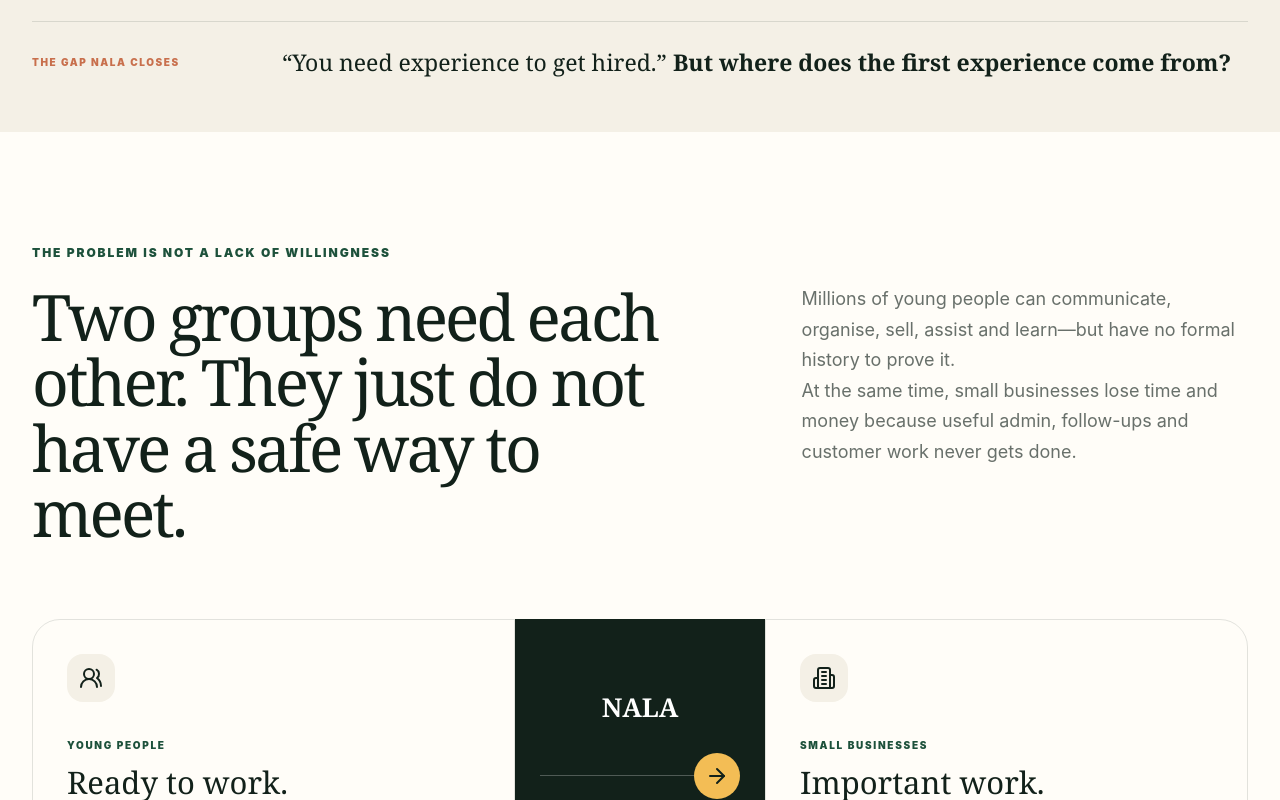
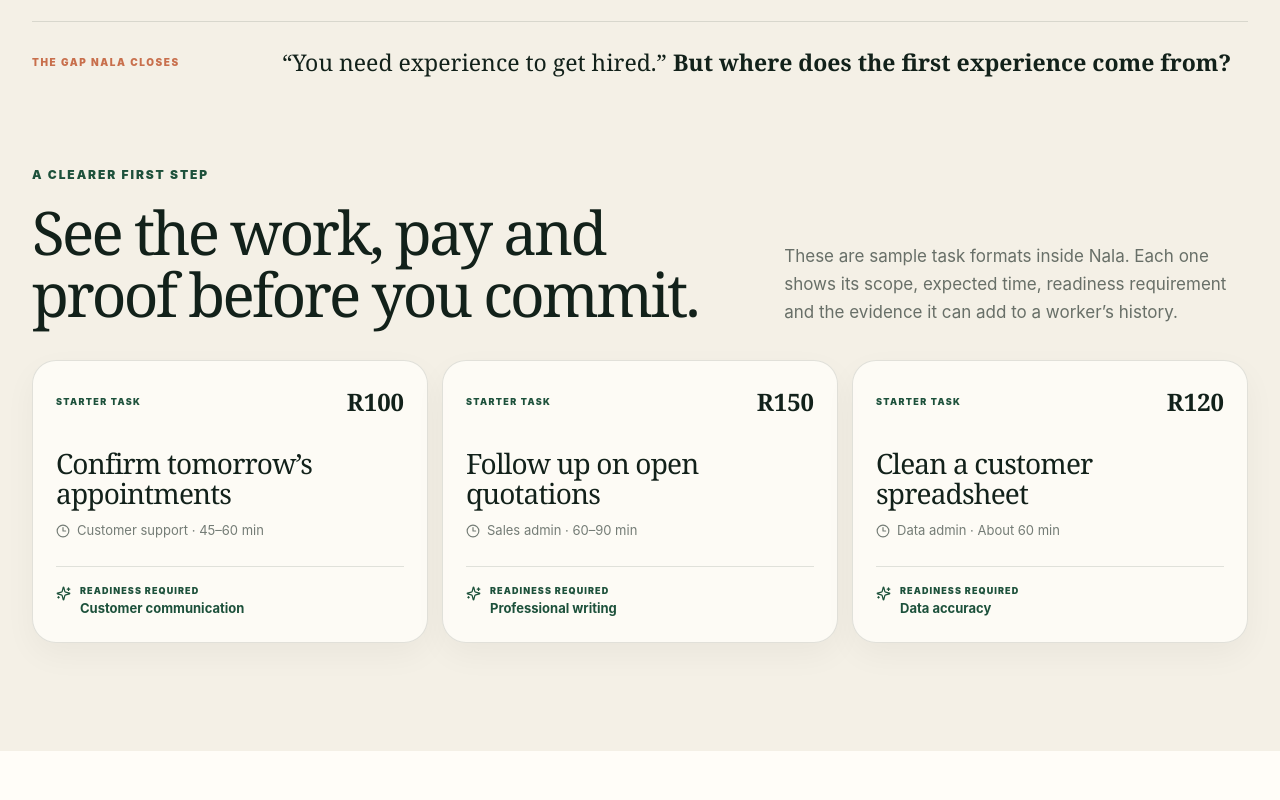
Before and after one commit to Buttercode-systems/Nala, a Next.js app: page / in a window 1280 px wide. Shown: the part 940-1740 px from the top of the page. Built offline with nearby package versions, Linux system fonts and the light colour scheme.

Commit message:
Refine restored Nala landing with concrete product proof
Add compact starter-task proof, a real readiness simulation sample, stronger passport evidence, simplified mobile navigation and isolated hierarchy refinements without changing product workflows.

```diff
--- a/src/app/layout.tsx
+++ b/src/app/layout.tsx
@@ -3,5 +3,6 @@
 import "./hardening.css";
 import "./hero-card-fix.css";
 import "./simulations.css";
+import "./lovable-refinements.css";
 export const metadata: Metadata={title:"Nala — Your first work starts here",description:"Earn your first income, build verified experience, and unlock better opportunities."};
 export default function RootLayout({children}:{children:React.ReactNode}){return <html lang="en"><body>{children}</body></html>}
--- /dev/null
+++ b/src/app/lovable-refinements.css
@@ -0,0 +1,74 @@
+/* Small, isolated refinements inspired by the clarity of the Lovable concept.
+   These styles do not affect Nala product workspaces. */
+
+.starter-preview{padding:34px max(32px,calc((100vw - 1376px)/2)) 108px;background:var(--sand)}
+.starter-preview-heading{display:grid;grid-template-columns:1.1fr .75fr;gap:72px;align-items:end;margin-bottom:34px}
+.starter-preview-heading h2{max-width:760px;margin:18px 0 0;font-family:Georgia,serif;font-size:clamp(40px,4.7vw,66px);font-weight:500;line-height:1.03;letter-spacing:-.045em}
+.starter-preview-heading>p{max-width:520px;margin:0;color:rgba(18,33,26,.62);font-size:17px;line-height:1.65}
+.starter-task-grid{display:grid;grid-template-columns:repeat(3,minmax(0,1fr));gap:14px}
+.starter-task-card{min-width:0;border:1px solid var(--line);border-radius:24px;background:rgba(255,253,248,.82);padding:23px;box-shadow:0 12px 32px rgba(18,33,26,.045)}
+.starter-task-top{display:flex;align-items:center;justify-content:space-between;gap:12px}
+.starter-task-top span{font-size:9px;font-weight:950;letter-spacing:.15em;color:var(--forest)}
+.starter-task-top strong{font-family:Georgia,serif;font-size:24px;color:var(--ink)}
+.starter-task-card h3{margin:28px 0 13px;font-family:Georgia,serif;font-size:28px;font-weight:500;line-height:1.08;letter-spacing:-.03em}
+.starter-task-card>p{display:flex;align-items:center;gap:7px;margin:0;color:rgba(18,33,26,.58);font-size:13px}
+.starter-task-proof{display:grid;grid-template-columns:auto 1fr;gap:2px 9px;margin-top:25px;border-top:1px solid var(--line);padding-top:17px;color:var(--forest)}
+.starter-task-proof svg{grid-row:1/3;margin-top:2px}
+.starter-task-proof span{font-size:9px;font-weight:900;letter-spacing:.12em;text-transform:uppercase}
+.starter-task-proof strong{font-size:13px}
+
+.simulation-proof{display:grid;grid-template-columns:.72fr 1.28fr;gap:48px;align-items:center;margin-top:58px;border:1px solid rgba(255,255,255,.14);border-radius:28px;background:rgba(255,255,255,.045);padding:34px}
+.simulation-proof-copy>span{font-size:9px;font-weight:950;letter-spacing:.16em;color:var(--sun)}
+.simulation-proof-copy h3{margin:16px 0 12px;font-family:Georgia,serif;font-size:34px;font-weight:500;line-height:1.08}
+.simulation-proof-copy p{margin:0;color:rgba(255,255,255,.58);line-height:1.65}
+.simulation-sample{border-radius:22px;background:var(--paper);padding:22px;color:var(--ink)}
+.simulation-sample-head{display:flex;justify-content:space-between;gap:18px;border-bottom:1px solid var(--line);padding-bottom:14px;font-size:11px}
+.simulation-sample-head span{font-weight:900;color:var(--forest)}
+.simulation-sample-head strong{color:rgba(18,33,26,.5)}
+.simulation-sample>p{margin:18px 0;font-family:Georgia,serif;font-size:22px;line-height:1.25}
+.simulation-options{display:grid;gap:8px}
+.simulation-options>div{display:grid;grid-template-columns:27px 1fr auto;gap:9px;align-items:center;border:1px solid var(--line);border-radius:14px;padding:12px;font-size:12px;line-height:1.45}
+.simulation-options>div>span{display:grid;width:27px;height:27px;place-items:center;border-radius:9px;background:var(--sand);font-weight:900}
+.simulation-options .recommended{border-color:rgba(29,81,59,.3);background:#edf5e8}
+.simulation-options .recommended>span{background:var(--leaf);color:var(--forest)}
+.simulation-options .recommended>svg{color:var(--forest)}
+.simulation-coaching{display:flex;gap:11px;margin-top:13px;border-radius:14px;background:var(--deep);padding:14px;color:white}
+.simulation-coaching svg{flex:0 0 auto;color:var(--leaf)}
+.simulation-coaching strong{display:block;font-size:12px}
+.simulation-coaching p{margin:4px 0 0;color:rgba(255,255,255,.62);font-size:11px;line-height:1.5}
+
+.passport-strip-body{min-width:0}
+.passport-strip-body>p{margin:0}
+.passport-evidence-row{display:flex;justify-content:space-between;gap:16px;margin-top:13px;border-top:1px solid rgba(18,33,26,.14);padding-top:11px;font-size:11px}
+.passport-evidence-row span:last-child{white-space:nowrap;font-weight:900;color:var(--forest)}
+
+@media(max-width:900px){
+ .starter-preview-heading,.simulation-proof{grid-template-columns:1fr}
+ .starter-task-grid{grid-template-columns:1fr}
+ .starter-preview-heading{gap:20px}
+ .simulation-proof{gap:28px}
+ .passport-strip{grid-template-columns:1fr}
+ .passport-strip>a{justify-self:start}
+ .nav-links>a:not(.nav-app){display:none}
+ .nav-links{gap:0}
+}
+
+@media(max-width:640px){
+ .starter-preview{padding:22px 18px 74px}
+ .starter-preview-heading h2{font-size:40px}
+ .starter-task-card{padding:20px;border-radius:20px}
+ .starter-task-card h3{font-size:25px}
+ .simulation-proof{margin-top:40px;padding:20px;border-radius:22px}
+ .simulation-proof-copy h3{font-size:29px}
+ .simulation-sample{padding:16px}
+ .simulation-sample-head{display:grid;gap:4px}
+ .simulation-sample>p{font-size:20px}
+ .simulation-options>div{grid-template-columns:27px minmax(0,1fr);font-size:11px}
+ .simulation-options>div>svg{display:none}
+ .passport-evidence-row{display:grid;gap:5px}
+ .passport-evidence-row span:last-child{white-space:normal}
+ .premium-nav{backdrop-filter:none;background:var(--sand)}
+ .nav-inner{height:64px;padding:0 18px}
+ .wordmark{font-size:28px}
+ .nav-app{padding:10px 14px;font-size:13px}
+}
--- a/src/app/page.tsx
+++ b/src/app/page.tsx
@@ -1,5 +1,5 @@
 import Link from "next/link";
-import {ArrowRight, BadgeCheck, BriefcaseBusiness, Building2, Check, ChevronRight, CircleDollarSign, HeartHandshake, ShieldCheck, Sparkles, Star, UsersRound} from "lucide-react";
+import {ArrowRight, BadgeCheck, BriefcaseBusiness, Building2, Check, ChevronRight, Clock3, HeartHandshake, ShieldCheck, Sparkles, Star, UsersRound} from "lucide-react";
 import {Nav} from "@/components/nav";
 
 const workerSteps=[
@@ -7,6 +7,12 @@
   ["02","Practise before real work","Nala gives you a short, guided simulation so you can build confidence and the business can trust that you understand the task."],
   ["03","Complete safe, paid work","You see the scope, payment, deadline and evidence requirements before accepting. Nala guides the process without hiding what is expected."],
   ["04","Turn work into proof","The business verifies your quality, reliability and communication. That evidence grows your work passport and unlocks better opportunities."],
+];
+
+const starterTasks=[
+ {title:"Confirm tomorrow’s appointments",meta:"Customer support · 45–60 min",pay:"R100",proof:"Customer communication"},
+ {title:"Follow up on open quotations",meta:"Sales admin · 60–90 min",pay:"R150",proof:"Professional writing"},
+ {title:"Clean a customer spreadsheet",meta:"Data admin · About 60 min",pay:"R120",proof:"Data accuracy"},
 ];
 
 const businessOutcomes=["Confirm tomorrow’s appointments","Prepare quotation follow-ups","Clean customer spreadsheets","Draft social content","Prepare invoice reminders"];
@@ -32,7 +38,7 @@
      <div className="journey-board reveal-up delay-1" aria-label="Example Nala work journey">
       <div className="journey-topline"><span>THANDI’S FIRST WORK JOURNEY</span><span className="live-pill"><span/>IN PROGRESS</span></div>
       <div className="journey-person">
-       <div className="portrait-mark">TM</div>
+       <div className="portrait-mark" aria-hidden="true"><span>TM</span></div>
        <div><strong>Thandi Mokoena</strong><p>22 · Matric · Strong with people</p></div>
        <div className="journey-score"><Star size={15} fill="currentColor"/> 96%</div>
       </div>
@@ -57,6 +63,11 @@
     <div className="hero-footnote"><span>THE GAP NALA CLOSES</span><p>“You need experience to get hired.” <strong>But where does the first experience come from?</strong></p></div>
    </section>
 
+   <section className="starter-preview" aria-labelledby="starter-preview-title">
+    <div className="starter-preview-heading"><div><span className="section-kicker">A clearer first step</span><h2 id="starter-preview-title">See the work, pay and proof before you commit.</h2></div><p>These are sample task formats inside Nala. Each one shows its scope, expected time, readiness requirement and the evidence it can add to a worker’s history.</p></div>
+    <div className="starter-task-grid">{starterTasks.map(task=><article className="starter-task-card" key={task.title}><div className="starter-task-top"><span>STARTER TASK</span><strong>{task.pay}</strong></div><h3>{task.title}</h3><p><Clock3 size={14}/>{task.meta}</p><div className="starter-task-proof"><Sparkles size={15}/><span>Readiness required</span><strong>{task.proof}</strong></div></article>)}</div>
+   </section>
+
    <section className="problem-section" id="why-nala">
     <div className="section-kicker">The problem is not a lack of willingness</div>
     <div className="problem-grid">
@@ -73,7 +84,8 @@
    <section className="how-section" id="how-it-works">
     <div className="how-heading"><div><span className="section-kicker light">For young people</span><h2>From “no experience” to evidence that speaks for you.</h2></div><p>Nala does not simply send you to another job listing. It helps you create the experience employers keep asking for.</p></div>
     <div className="steps-list">{workerSteps.map(([number,title,body])=><article key={number} className="step-row"><span className="step-number">{number}</span><h3>{title}</h3><p>{body}</p></article>)}</div>
-    <div className="passport-strip"><div><BadgeCheck size={34}/><span>PROOF-OF-WORK PASSPORT</span></div><p>Instead of only saying “I am hardworking,” show verified tasks, quality scores, skills demonstrated and businesses that would hire you again.</p><Link href="/passport">See an example passport <ArrowRight size={17}/></Link></div>
+    <div className="simulation-proof" aria-label="Example readiness simulation activity"><div className="simulation-proof-copy"><span>INSIDE A READINESS MISSION</span><h3>Practise the decision, not just the answer.</h3><p>A worker reviews a real situation, chooses the safe action and receives coaching before moving forward.</p></div><div className="simulation-sample"><div className="simulation-sample-head"><span>Appointment confirmation</span><strong>Activity 3 of 5</strong></div><p>A customer says they may arrive 25 minutes late. What should you do?</p><div className="simulation-options"><div><span>A</span>Promise the booking will remain available.</div><div className="recommended"><span>B</span>Record the reply and ask the business to confirm what is possible.<BadgeCheck size={17}/></div><div><span>C</span>Cancel the appointment immediately.</div></div><div className="simulation-coaching"><ShieldCheck size={17}/><div><strong>Why this is safer</strong><p>The worker records the customer’s request without making a promise outside their authority.</p></div></div></div></div>
+    <div className="passport-strip"><div><BadgeCheck size={34}/><span>PROOF-OF-WORK PASSPORT</span></div><div className="passport-strip-body"><p>Instead of only saying “I am hardworking,” show verified tasks, quality scores, skills demonstrated and businesses that would hire you again.</p><div className="passport-evidence-row"><span><strong>Appointment confirmation</strong> · Verified by Lerato Beauty Studio</span><span>Communication · 5/5</span></div></div><Link href="/passport">See an example passport <ArrowRight size={17}/></Link></div>
    </section>
 
    <section className="business-section" id="for-business">
```
